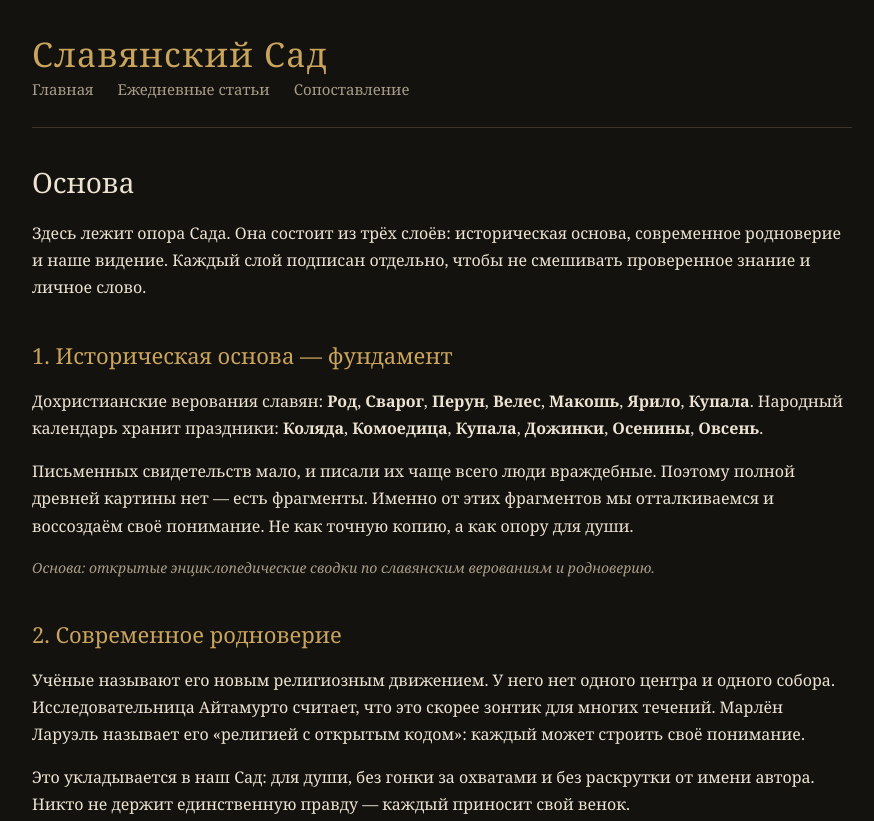
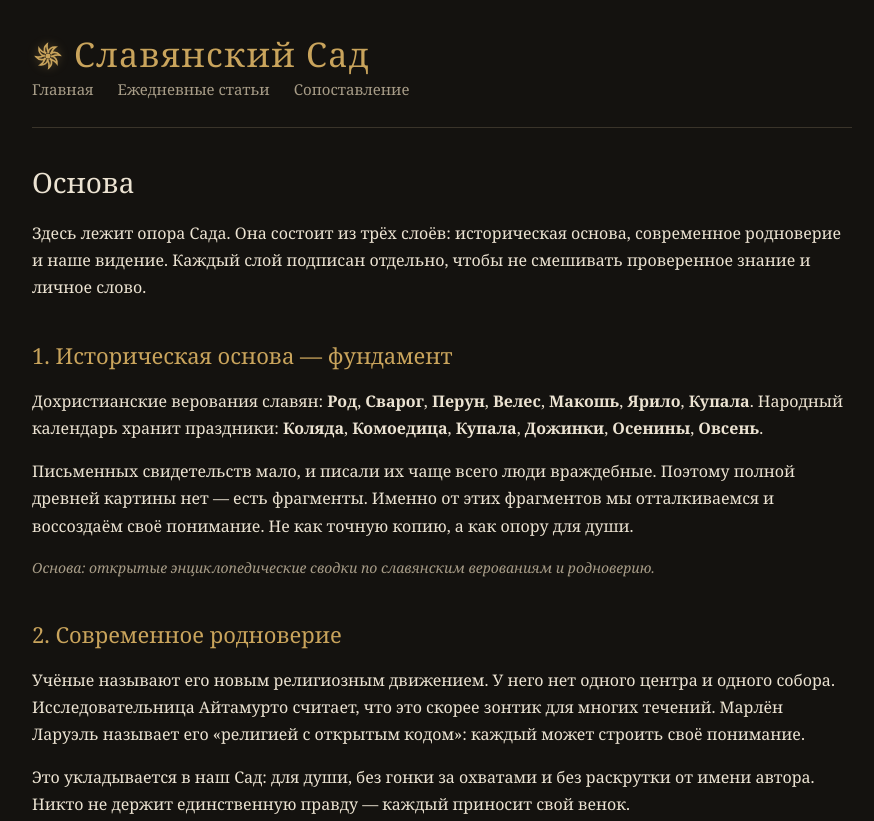
Before and after one commit to jektor27/slavsad, a plain HTML site: page osnova/index.html in a window 1280 px wide. Shown: the top 821 px of the page, without its empty margins (198-1072 px from the left). Drawn offline with Linux system fonts and the light colour scheme.

Commit message:
Teplyi simvol Kolovrat

```diff
--- a/css/style.css
+++ b/css/style.css
@@ -34,6 +34,14 @@ header {
   font-weight: normal;
   letter-spacing: 0.04em;
   color: var(--gold);
+}
+
+.kolovrat {
+  width: 32px;
+  height: 32px;
+  vertical-align: -5px;
+  margin-right: 10px;
+  filter: drop-shadow(0 0 5px rgba(201, 164, 92, 0.35));
 }
 
 .site-sub {
--- a/osnova/index.html
+++ b/osnova/index.html
@@ -11,7 +11,7 @@
 <body>
 <div class="wrap">
   <header>
-    <h1 class="site-title">Славянский Сад</h1>
+    <h1 class="site-title"><img class="kolovrat" src="../css/kolovrat.svg" alt="Коловрат">Славянский Сад</h1>
     <nav>
       <a href="../index.html">Главная</a>
       <a href="../daily/index.html">Ежедневные статьи</a>
@@ -66,6 +66,10 @@
     <p>Здесь будет наш свод заветов — «Славянская Библия» в нашем понимании. Точные слова ещё не записаны: когда они появятся, они лягут сюда как наше видение, а не как древний канон.</p>
     <p class="note">Место для заветов пока открыто. Это честнее, чем дописывать чужое.</p>
 
+    <h2>Символ Сада</h2>
+    <p><strong>Коловрат</strong> — вращающееся колесо солнца, знак Коло и Ярилы. Для нас это тепло, свет и круговорот времени: зима сменяется весной, семя возвращается землёй. В шапке сайта он напоминает, что Сад живёт по кругу, а не по гонке.</p>
+    <p class="note">Мы вкладываем в него только мирный смысл: свет, тепло и продолжение рода.</p>
+
     <h2>Граница Сада</h2>
     <p>Политика, раса и вражда здесь не живут. Мы их не трогаем и обходим: Славянский Сад — не место для политики. Ему нужно тепло, земля, календарь и предки.</p>
 
```
Also changed, not shown: daily/article-template.html (+1 -1 lines), daily/index.html (+1 -1 lines), index.html (+1 -1 lines), sopostavlenie/comparison-template.html (+1 -1 lines), sopostavlenie/index.html (+1 -1 lines), css/kolovrat.svg (added).
